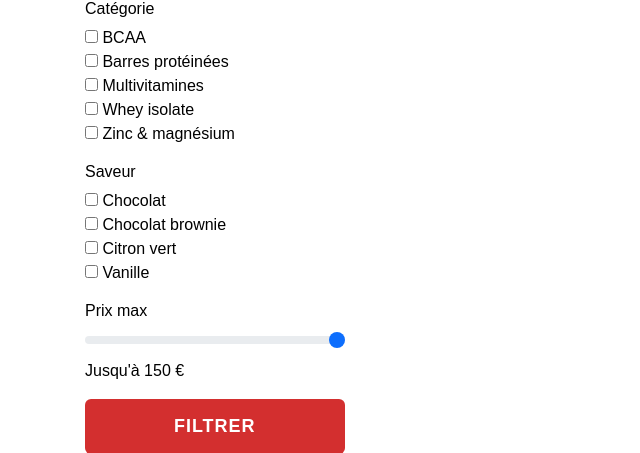
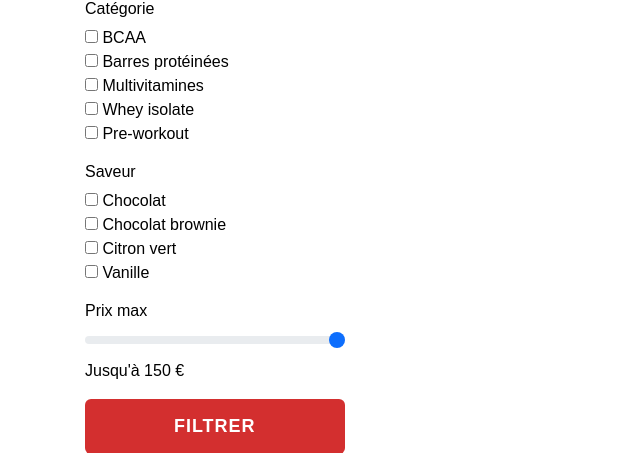
Before and after one commit to ayou985/fitgym_nutrition, a PHP site: page /products in a window 1280 px wide. Shown: the part 536-989 px from the top of the page, without its empty margins (0-640 px from the left). Run offline with PHP 8.4, Linux system fonts and the light colour scheme; data that the repository does not hold is empty; some libraries are stand-ins or nearby versions.

Commit message:
Maj 2 03/04

```diff
--- a/src/Views/product.view.php
+++ b/src/Views/product.view.php
@@ -18,7 +18,7 @@ require_once(__DIR__ . "/partials/head.php");
             <form method="GET" action="/products">
                 <h6>Catégorie</h6>
                 <?php
-                $categories = ["BCAA", "Barres protéinées", "Multivitamines", "Whey isolate", "Zinc & magnésium"];
+                $categories = ["BCAA", "Barres protéinées", "Multivitamines", "Whey isolate", "Pre-workout"];
                 foreach ($categories as $cat) {
                     $checked = isset($_GET['category']) && in_array($cat, $_GET['category']) ? 'checked' : '';
                     echo "<div><input type='checkbox' name='category[]' value=\"$cat\" $checked> $cat</div>";
```
